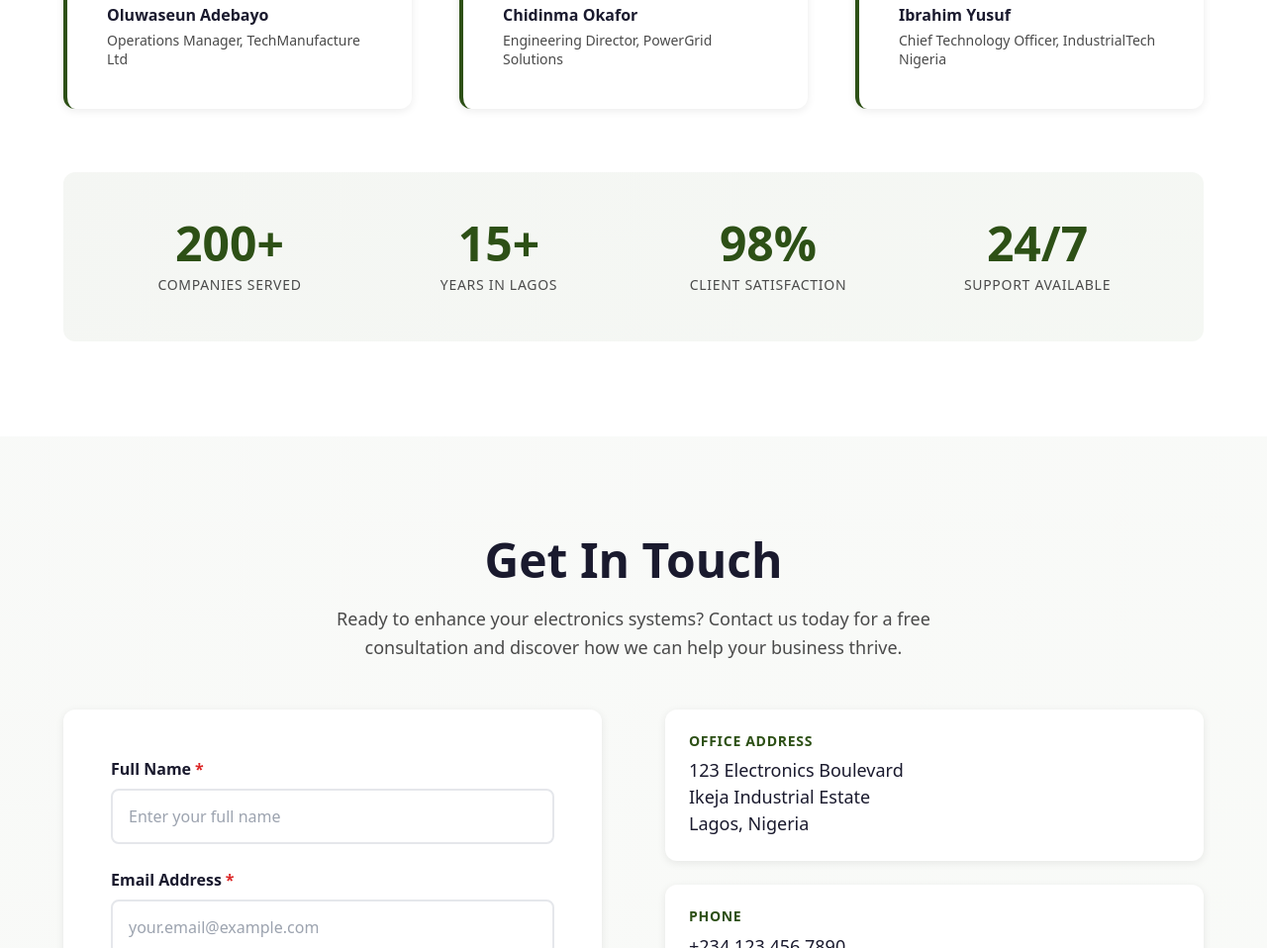
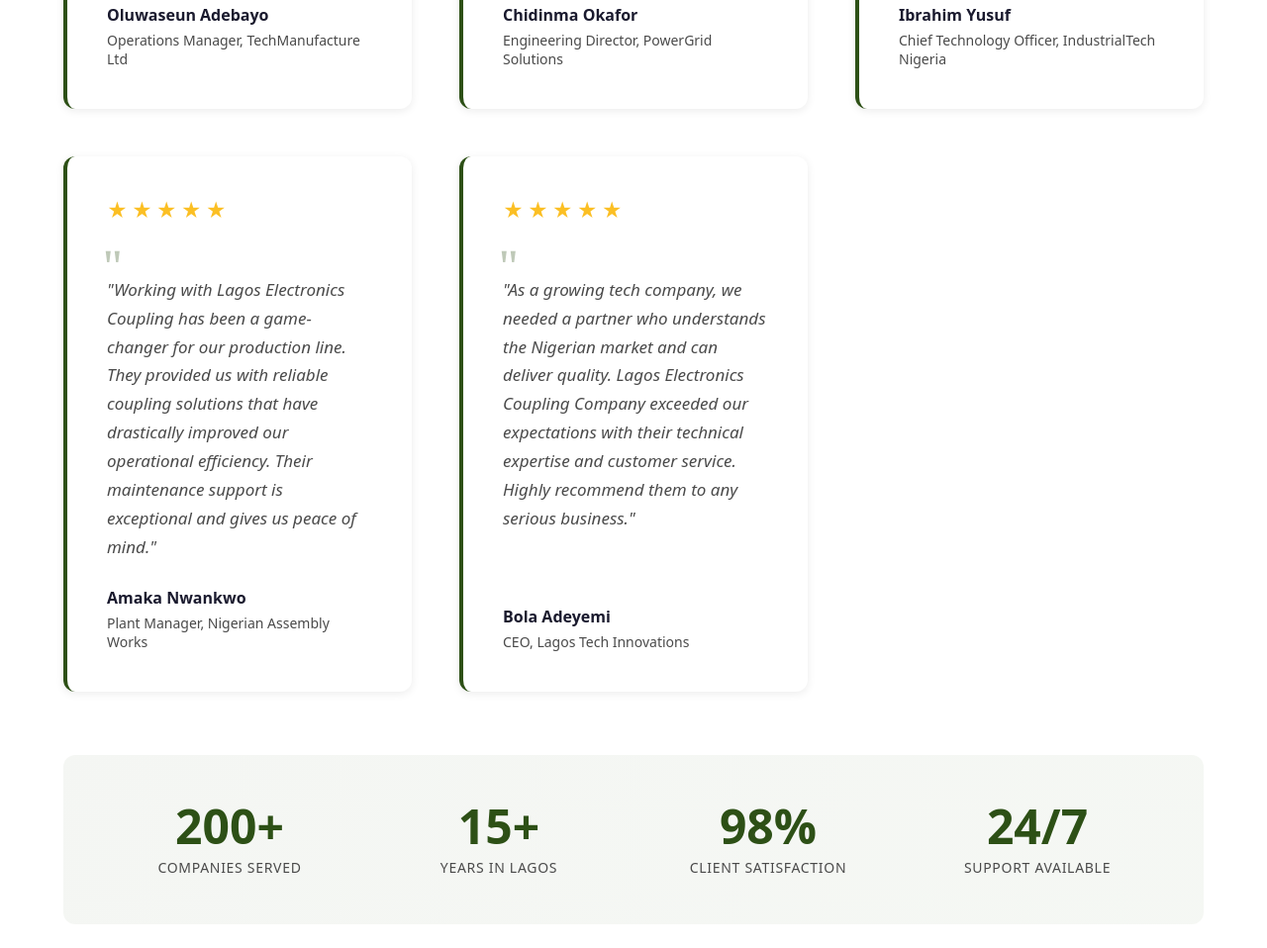
Before and after one commit to Sheyswaggz/proj_b1e-lagos-electronics-coupling-company-landing-page, a website: page src/index.html in a window 1280 px wide. Shown: the part 3158-4116 px from the top of the page at 99% size. Drawn offline with Linux system fonts and the light colour scheme.

Commit message:
feat: Implement Social Proof and Testimonials Section
Create a social proof section with customer testimonials, trust indicators, and optional company logos to build credibility and trust for the electronics coupling company in the Nigerian market.

```diff
--- a/src/index.html
+++ b/src/index.html
@@ -356,6 +356,60 @@
                 </div>
               </div>
             </article>
+
+            <article class="testimonial-card" data-reveal="fade-up">
+              <div class="testimonial-rating" aria-label="5 out of 5 stars">
+                <span class="star" aria-hidden="true">★</span>
+                <span class="star" aria-hidden="true">★</span>
+                <span class="star" aria-hidden="true">★</span>
+                <span class="star" aria-hidden="true">★</span>
+                <span class="star" aria-hidden="true">★</span>
+              </div>
+              <blockquote class="testimonial-quote">
+                <p>
+                  "Working with Lagos Electronics Coupling has been a
+                  game-changer for our production line. They provided us with
+                  reliable coupling solutions that have drastically improved our
+                  operational efficiency. Their maintenance support is
+                  exceptional and gives us peace of mind."
+                </p>
+              </blockquote>
+              <div class="testimonial-author">
+                <div class="testimonial-author-info">
+                  <cite class="testimonial-author-name">Amaka Nwankwo</cite>
+                  <p class="testimonial-author-title">
+                    Plant Manager, Nigerian Assembly Works
+                  </p>
+                </div>
+              </div>
+            </article>
+
+            <article class="testimonial-card" data-reveal="fade-up">
+              <div class="testimonial-rating" aria-label="5 out of 5 stars">
+                <span class="star" aria-hidden="true">★</span>
+                <span class="star" aria-hidden="true">★</span>
+                <span class="star" aria-hidden="true">★</span>
+                <span class="star" aria-hidden="true">★</span>
+                <span class="star" aria-hidden="true">★</span>
+              </div>
+              <blockquote class="testimonial-quote">
+                <p>
+                  "As a growing tech company, we needed a partner who
+                  understands the Nigerian market and can deliver quality. Lagos
+                  Electronics Coupling Company exceeded our expectations with
+                  their technical expertise and customer service. Highly
+                  recommend them to any serious business."
+                </p>
+              </blockquote>
+              <div class="testimonial-author">
+                <div class="testimonial-author-info">
+                  <cite class="testimonial-author-name">Bola Adeyemi</cite>
+                  <p class="testimonial-author-title">
+                    CEO, Lagos Tech Innovations
+                  </p>
+                </div>
+              </div>
+            </article>
           </div>
 
           <div class="trust-indicators" data-reveal="fade-up">
--- a/src/styles/components.css
+++ b/src/styles/components.css
@@ -569,7 +569,7 @@
   }
 }
 
-/* Testimonials Section */
+/* Social Proof and Testimonials Section */
 .testimonials-section {
   padding: 4rem 2rem;
   background: var(--color-surface);
```
